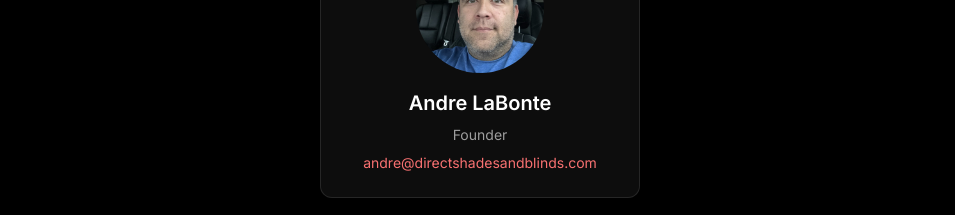
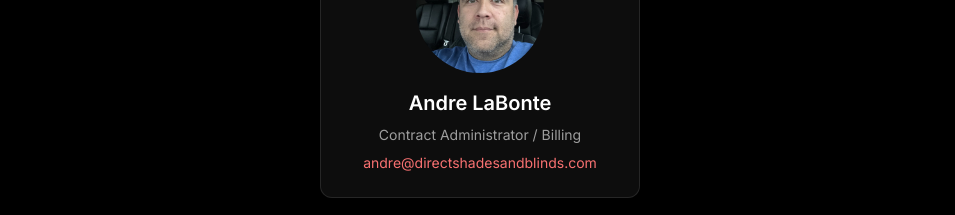
Before and after one commit to bariseryuz/directshadesandblinds, a Next.js app: page /about in a window 1280 px wide. Shown: the part 1100-1315 px from the top of the page, without its empty margins (160-1115 px from the left). Built offline with nearby package versions, Linux system fonts and the light colour scheme.

Commit message:
Update Andre LaBonte title to Contract Administrator / Billing

```diff
--- a/src/app/about/page.tsx
+++ b/src/app/about/page.tsx
@@ -189,7 +189,7 @@ export default function AboutPage() {
                     Andre LaBonte
                   </h3>
                   <p className="text-sm text-white/60 text-center">
-                    Founder
+                    Contract Administrator / Billing
                   </p>
                   <a href="mailto:andre@directshadesandblinds.com" className="text-sm text-red-400 hover:text-red-300 text-center block mt-2">
                     andre@directshadesandblinds.com
```
